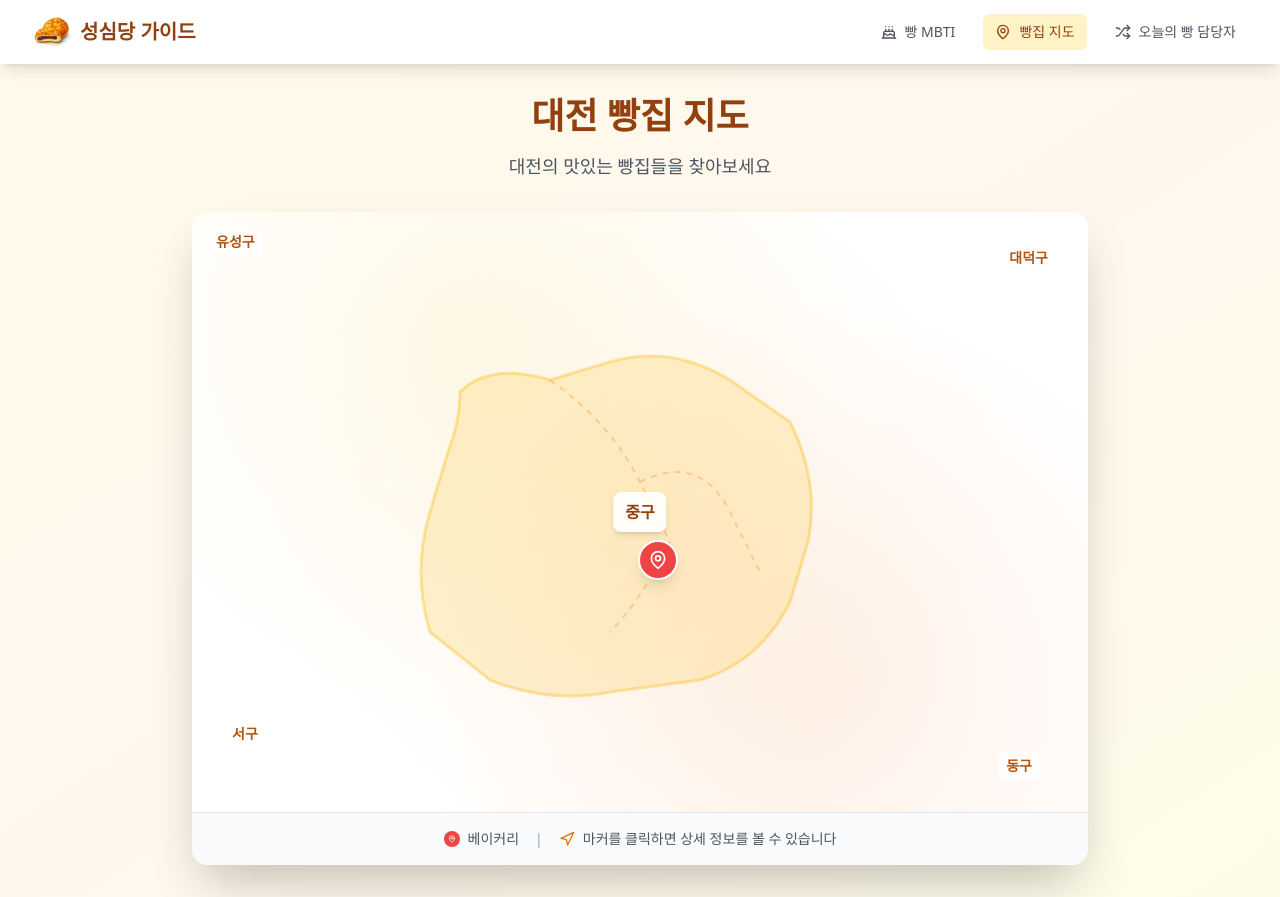
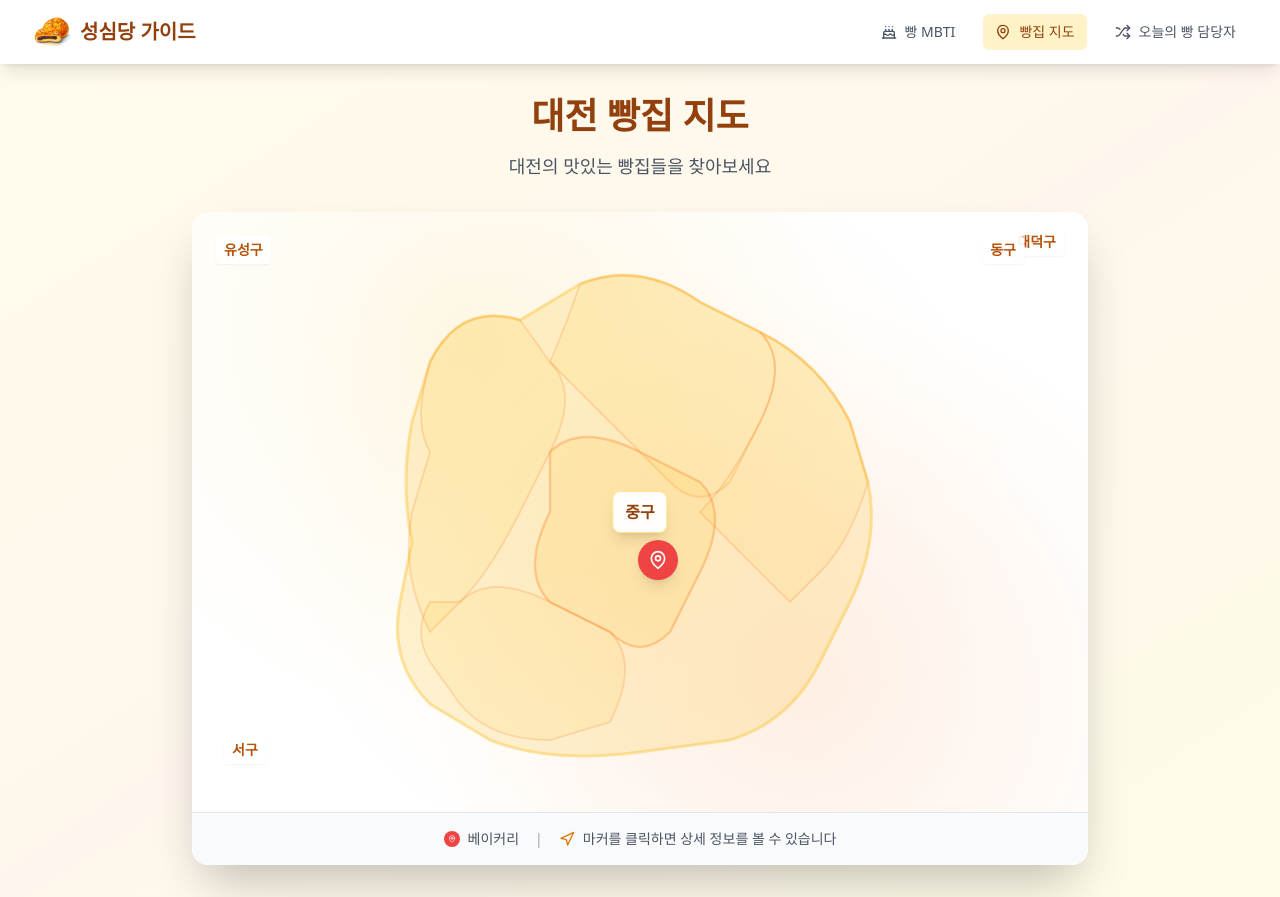
Before and after one commit to TaeeunKil/breadmbti, a React (Vite) app: page / in a window 1280 px wide. Both pictures are taken after a click on the button "빵집 지도". Built offline with nearby package versions, Linux system fonts and the light colour scheme.

Commit message:
Updated BakeryMap.tsx

```diff
--- a/src/components/BakeryMap.tsx
+++ b/src/components/BakeryMap.tsx
@@ -70,45 +70,69 @@ export default function BakeryMap() {
                 viewBox="0 0 100 100"
                 preserveAspectRatio="xMidYMid meet"
               >
-                {/* 대전 지역 대략적인 모양 */}
+                {/* 대전 전체 윤곽 */}
                 <path
-                  d="M20,30 Q25,25 35,28 L45,25 Q55,22 65,28 L75,35 Q80,45 78,55 L75,65 Q70,75 60,78 L45,80 Q35,82 25,78 L15,70 Q12,60 15,50 L18,40 Q20,35 20,30 Z"
+                  d="M15,25 Q20,15 30,18 L40,12 Q50,8 60,15 L70,20 Q80,25 85,35 L88,45 Q90,55 85,65 L80,75 Q75,85 65,88 L50,90 Q35,92 25,88 L15,82 Q8,75 10,65 L12,55 Q10,45 12,35 L15,25 Z"
                   fill="rgba(251, 191, 36, 0.2)"
                   stroke="rgba(251, 191, 36, 0.4)"
                   strokeWidth="0.5"
                 />
 
-                {/* 구 경계선들 */}
+                {/* 유성구 영역 */}
                 <path
-                  d="M35,28 Q45,35 50,45 L55,55 Q50,65 45,70"
+                  d="M15,25 Q20,15 30,18 L35,25 Q40,30 35,40 L30,50 Q25,60 20,65 L15,70 Q10,60 12,50 L15,40 Q12,35 15,25 Z"
+                  fill="rgba(251, 191, 36, 0.1)"
+                  stroke="rgba(249, 115, 22, 0.2)"
+                  strokeWidth="0.3"
+                />
+
+                {/* 대덕구 영역 */}
+                <path
+                  d="M40,12 Q50,8 60,15 L70,20 Q75,25 70,35 L65,45 Q60,50 55,45 L50,40 Q45,35 40,30 L35,25 Q38,18 40,12 Z"
+                  fill="rgba(251, 191, 36, 0.1)"
+                  stroke="rgba(249, 115, 22, 0.2)"
+                  strokeWidth="0.3"
+                />
+
+                {/* 동구 영역 */}
+                <path
+                  d="M70,20 Q80,25 85,35 L88,45 Q85,55 80,60 L75,65 Q70,60 65,55 L60,50 Q65,45 70,35 Q75,25 70,20 Z"
+                  fill="rgba(251, 191, 36, 0.1)"
+                  stroke="rgba(249, 115, 22, 0.2)"
+                  strokeWidth="0.3"
+                />
+
+                {/* 중구 영역 */}
+                <path
+                  d="M35,40 Q40,35 50,40 L60,45 Q65,50 60,60 L55,70 Q50,75 45,70 L35,65 Q30,60 35,50 L35,40 Z"
+                  fill="rgba(251, 191, 36, 0.15)"
                   stroke="rgba(249, 115, 22, 0.3)"
+                  strokeWidth="0.4"
+                />
+
+                {/* 서구 영역 */}
+                <path
+                  d="M20,65 Q25,60 35,65 L45,70 Q50,75 45,85 L35,88 Q25,88 20,82 L15,75 Q12,70 15,65 L20,65 Z"
+                  fill="rgba(251, 191, 36, 0.1)"
+                  stroke="rgba(249, 115, 22, 0.2)"
                   strokeWidth="0.3"
-                  fill="none"
-                  strokeDasharray="1,1"
-                />
-                <path
-                  d="M50,45 Q60,40 65,50 L70,60"
-                  stroke="rgba(249, 115, 22, 0.3)"
-                  strokeWidth="0.3"
-                  fill="none"
-                  strokeDasharray="1,1"
                 />
               </svg>
 
-              {/* 지역 라벨들 */}
-              <div className="absolute top-4 left-4 text-xs md:text-sm font-semibold text-amber-700 bg-white/80 px-2 py-1 rounded">
+              {/* 구별 라벨들 - 실제 위치에 맞게 배치 */}
+              <div className="absolute top-6 left-6 text-xs md:text-sm font-semibold text-amber-700 bg-white/90 px-2 py-1 rounded shadow-sm">
                 유성구
               </div>
-              <div className="absolute top-8 right-8 text-xs md:text-sm font-semibold text-amber-700 bg-white/80 px-2 py-1 rounded">
+              <div className="absolute top-4 right-6 text-xs md:text-sm font-semibold text-amber-700 bg-white/90 px-2 py-1 rounded shadow-sm">
                 대덕구
               </div>
-              <div className="absolute bottom-16 left-8 text-xs md:text-sm font-semibold text-amber-700 bg-white/80 px-2 py-1 rounded">
+              <div className="absolute top-6 right-16 text-xs md:text-sm font-semibold text-amber-700 bg-white/90 px-2 py-1 rounded shadow-sm">
+                동구
+              </div>
+              <div className="absolute bottom-12 left-8 text-xs md:text-sm font-semibold text-amber-700 bg-white/90 px-2 py-1 rounded shadow-sm">
                 서구
               </div>
-              <div className="absolute bottom-8 right-12 text-xs md:text-sm font-semibold text-amber-700 bg-white/80 px-2 py-1 rounded">
-                동구
-              </div>
-              <div className="absolute top-1/2 left-1/2 transform -translate-x-1/2 -translate-y-1/2 text-sm md:text-base font-bold text-amber-800 bg-white/90 px-3 py-2 rounded-lg shadow-md">
+              <div className="absolute top-1/2 left-1/2 transform -translate-x-1/2 -translate-y-1/2 text-sm md:text-base font-bold text-amber-800 bg-white/95 px-3 py-2 rounded-lg shadow-lg border border-amber-200">
                 중구
               </div>
 
@@ -125,13 +149,13 @@ export default function BakeryMap() {
                 >
                   <div className="relative">
                     {/* 마커 핀 */}
-                    <div className="w-8 h-8 md:w-10 md:h-10 bg-red-500 rounded-full flex items-center justify-center shadow-lg group-hover:scale-110 transition-transform duration-200 border-2 border-white">
+                    <div className="w-8 h-8 md:w-10 md:h-10 bg-red-500 rounded-full flex items-center justify-center shadow-lg group-hover:scale-110 transition-transform duration-200 border-3 border-white">
                       <MapPin className="w-4 h-4 md:w-5 md:h-5 text-white" />
                     </div>
 
                     {/* 호버 시 나타나는 라벨 */}
                     <div className="absolute bottom-full left-1/2 transform -translate-x-1/2 mb-2 opacity-0 group-hover:opacity-100 transition-opacity duration-200 pointer-events-none">
-                      <div className="bg-gray-800 text-white text-xs px-2 py-1 rounded whitespace-nowrap">
+                      <div className="bg-gray-800 text-white text-xs px-3 py-2 rounded-lg whitespace-nowrap shadow-lg">
                         {bakery.name}
                       </div>
                       <div className="w-2 h-2 bg-gray-800 transform rotate-45 mx-auto -mt-1"></div>
```
